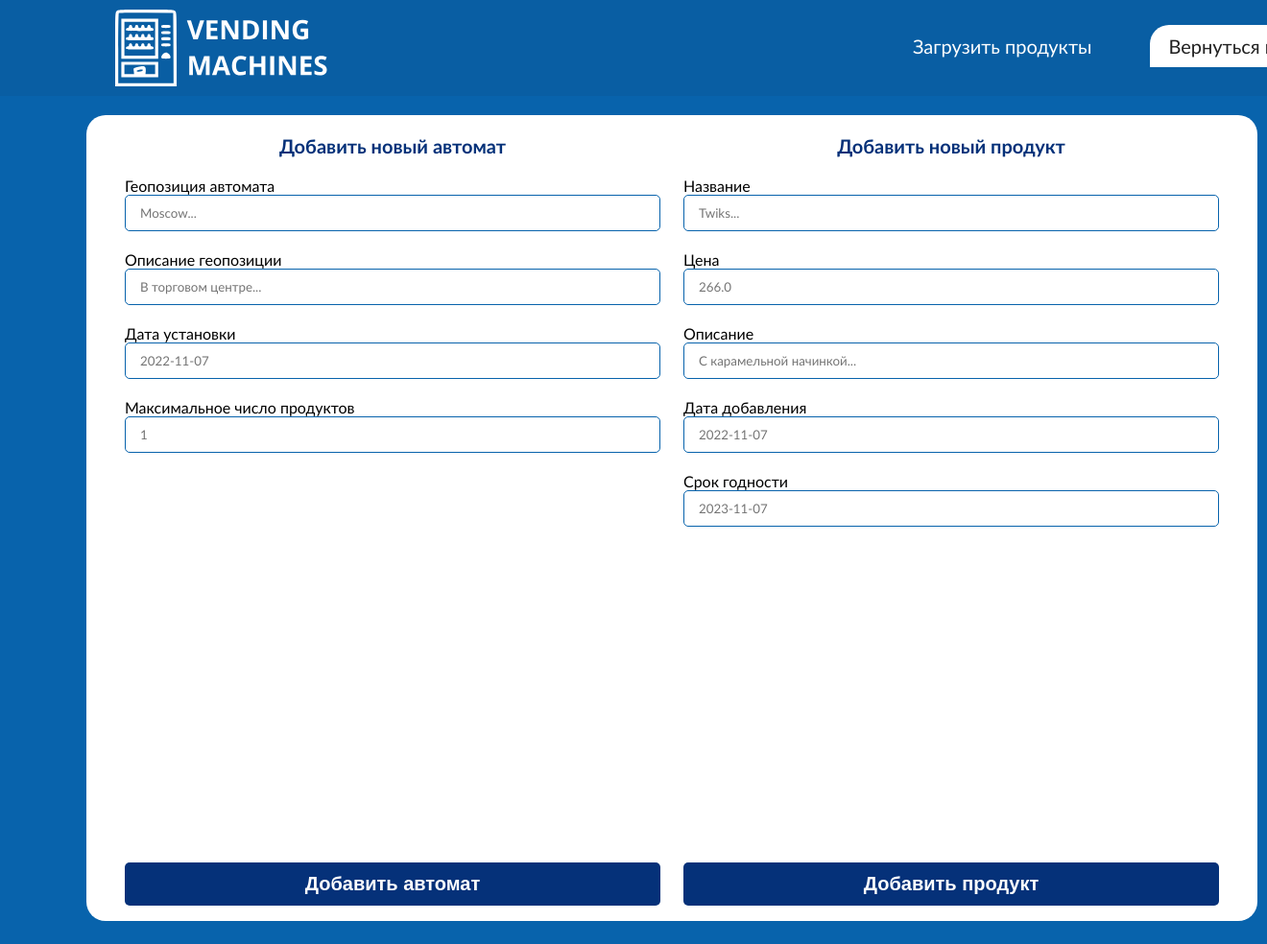
After one commit to neluckoff/vending-machine-site, a Flask app: page /admin in a window 1320 px wide. The commit adds this page. Shown: the whole page at 96% size. Run offline with Flask 2, Linux system fonts and the light colour scheme; data that the repository does not hold is empty; some libraries are stand-ins or nearby versions.

Commit message:
adeed admin panel + confirm page

```diff
--- /dev/null
+++ b/app/database.py
@@ -0,0 +1,69 @@
+import pymysql
+import time
+
+class Database:
+    def __init__(self):
+        try:
+            self.connection = pymysql.connect(
+                host='127.0.0.1',
+                port=3306,
+                user='root',
+                password='Dmitry9260304',
+                database='vending_workbench'
+            )
+        except Exception as ex:
+            print(ex)
+
+        self.machines = self.__generate_machines()
+        self.problems = self.__generate_problems()
+
+    def __generate_machines(self):
+        machines = []
+        with self.connection.cursor() as cursor:
+            cursor.execute("SELECT `id`, `geo` FROM `automat`")
+            rows = cursor.fetchall()
+            for row in rows:
+                machines.append([row[0], row[1]])
+        return machines
+
+    def __generate_problems(self):
+        problems = []
+        with self.connection.cursor() as cursor:
+            cursor.execute("SELECT `id_code`, `name` FROM `break_codes`")
+            rows = cursor.fetchall()
+            for row in rows:
+                problems.append([row[0], row[1]])
+        return problems
+
+    def get_machines(self):
+        return self.machines
+
+    def get_problems(self):
+        return self.problems
+
+    def set_break(self, automat_id: int, break_id: int, desc_break: str):
+        with self.connection.cursor() as cursor:
+            now = time.strftime('%Y-%m-%d %H:%M:%S')
+            id_breakdown = None
+            cursor.execute(f'INSERT INTO `breakdowns` (break_code_id, descriprion, date)'
+                           f'VALUES ({break_id}, "{desc_break}", "{now}")')
+            self.connection.commit()
+            cursor.execute(f'SELECT `id` FROM `breakdowns` WHERE break_code_id = {break_id} AND descriprion = "{desc_break}"')
+            for row in cursor.fetchall():
+                id_breakdown = row[0]
+
+            cursor.execute(f'INSERT INTO `break_history` (automat_id, breakdowns_id)'
+                           f'VALUES ({automat_id}, {id_breakdown})')
+            self.connection.commit()
+
+    def get_products(self, automat_id: int):
+        with self.connection.cursor() as cursor:
+            products = []
+            cursor.execute(f'SELECT  product.id, product.name, product.description FROM product '
+                            f'INNER JOIN automat_products ON automat_products.product_id = product.id '
+                            f'WHERE automat_products.automat_id = {automat_id}')
+
+            for row in cursor.fetchall():
+                products.append([row[0], f'{row[1]} ({row[2]})'])
+
+            return products
--- a/app/main.py
+++ b/app/main.py
@@ -1,24 +1,48 @@
-from flask import Flask, render_template, url_for
-from flask_socketio import SocketIO, send
+from flask import Flask, render_template, url_for, request
+from database import Database
 
 app = Flask(__name__)
-# socketio = SocketIO(app, cors_allowed_origins="*")
+db = Database()
 
 
-# @socketio.on('message')
-# def message_handler(message):
-#     command = server.command(message).replace('\r', '')
-#     result = command.split('\n')
-#     send(f'~/# {message}')
-#     for row in result:
-#         send(row, broadcast=True)
+@app.route('/', methods=['GET'])
+def index():
+    machines = db.get_machines()
+    problems = db.get_problems()
+    products = db.get_products(1)
+    return render_template('index.html', machines=machines, problems=problems, products=products)
 
 
-@app.route('/')
-def index():
-    return render_template('index.html')
+@app.route('/problem', methods=['POST'])
+def problem():
+    machine = request.form['select-machine']
+    problem = request.form['select-problem']
+    text = request.form['problem-desc']
+    # db.set_break(automat_id=machine, break_id=problem, desc_break=text)
+    return "Жалоба отправлена!"
 
 
+@app.route('/order', methods=['POST'])
+def order():
+    machine = request.form['select-machine-to-buy']
+    product = request.form['select-product']
+    print(machine, problem)
+    return render_template('confirm-page.html', head="Вы успешно приобрели товар!", text=f"Товар {product} был успешно приобретен в автомате №{machine}!", btn_text="Вернуться на главную")
+
+@app.route('/admin', methods=['GET'])
+def admin():
+    machines = db.get_machines()
+    problems = db.get_problems()
+    products = db.get_products(1)
+    return render_template('admin.html', machines=machines, problems=problems, products=products)
+
+@app.route('/admin/machine', methods=['POST'])
+def admin_machine():
+    return "Автомат добавлен!"
+
+@app.route('/admin/product', methods=['POST'])
+def admin_product():
+    return "Продукт добавлен!"
+
 if __name__ == '__main__':
-    # socketio.run(app, host='localhost', allow_unsafe_werkzeug=True)
     app.run()
--- /dev/null
+++ b/app/static/css/admin.css
@@ -0,0 +1,78 @@
+body {
+    /* overflow: hidden; */
+    background-color: #0863AC;
+}
+
+.admin {
+    width: 100%;
+    height: 100vh;
+    display: flex;
+    position: relative;
+}
+
+.row {
+    min-height: 100% !important;
+    padding: 120px 0 20px 0 !important;
+}
+
+.white-back {
+    width: 100%;
+    height: 100%;
+    background-color: #FFF;
+    border-radius: 20px;
+    text-align: center;
+    padding: 20px 40px;
+}
+
+.white-back span {
+    width: 100%;
+    color: #053179;
+    font-size: 20px;
+    font-weight: 600;
+}
+
+.problem-field {
+    width: 100%;
+    background-color: transparent;
+    border: 1px solid #0863AC;
+    border-radius: 5px;
+    outline: none;
+    resize: none;
+
+    padding: 10px 15px 10px 15px;
+    font-family: "Gill Sans", sans-serif;
+}
+
+.problem-field:focus {
+    outline: none;
+    box-shadow: 0px 0px 0px 1px #0863AC;
+}
+
+.new-form {
+    width: 100%;
+    height: 100%;
+    padding-top: 20px;
+    text-align: left;
+    position: relative;
+}
+
+.problem-wrapper {
+    padding-bottom: 20px;
+}
+
+.confirm-btn {
+    position: absolute;
+    bottom: 40px;
+    background-color: #053179;
+    border-radius: 5px;
+    width: 100%;
+    display: flex;
+    text-align: center;
+    border: 0;
+}
+
+.confirm-btn span {
+    color: #fff;
+    width: 100%;
+    padding: 10px 20px;
+}
--- a/app/static/css/buy-panel.css
+++ b/app/static/css/buy-panel.css
@@ -67,6 +67,7 @@
     border-radius: 5px;
     text-align: center;
     cursor: pointer;
+    border: 0;
 }
 
 .buy-btn .buy-span {
--- a/app/static/css/header.css
+++ b/app/static/css/header.css
@@ -9,6 +9,7 @@ body {
 }
 
 header {
+    z-index: 999;
     background: rgba(26, 26, 26, 0.06);
     width: 100%;
     position: absolute;
@@ -45,8 +46,8 @@ header ul li {
 
 header ul li .btn-header {
     background-color: #fff;
-    width: 190px;
-    height: 45px;
+    /* width: 190px; */
+    /* height: 45px;    */
     border-radius: 20px 20px 20px 0;
     display: flex;
     justify-content: center;
@@ -57,6 +58,7 @@ header ul li .btn-header {
 header ul li .btn-header span {
     color: #212121;
     font-size: 20px;
+    padding: 10px 20px;
 }
 
 header .image {
--- a/app/static/css/main.css
+++ b/app/static/css/main.css
@@ -2,8 +2,8 @@
     width: 100%;
     min-height: 100vh;
     background-image: url("../assets/background.png");
-    /* background-size: 100%; */
-    padding: 200px 120px 0 120px;
+    background-size: 100%;
+    padding: 10% 120px 0 120px;
     display: flex;
     justify-content: space-between;
 }
@@ -147,6 +147,7 @@
     border-radius: 5px;
     text-align: center;
     cursor: pointer;
+    border: 0;
 }
 
 .confirm-btn .confirm-span {
--- /dev/null
+++ b/app/templates/admin.html
@@ -0,0 +1,92 @@
+<html lang="ru">
+<head>
+    <meta charset="UTF-8">
+    <meta name="viewport" content="width=device-width, initial-scale=1.0">
+    <meta http-equiv="X-UA-Compatible" content="ie=edge">
+    <title>Админ панель | Автомат с едой</title>
+    <link rel="stylesheet" type="text/css" href="../static/css/header.css">
+    <link rel="stylesheet" type="text/css" href="../static/css/admin.css">
+    <link rel="stylesheet" href="https://cdn.jsdelivr.net/npm/bootstrap-v4-grid-only@1.0.0/dist/bootstrap-grid.min.css">
+</head>
+<body>
+    <header>
+        <img src="../static/assets/logo.svg" alt="">
+        <ul>
+            <li>Загрузить продукты</li>
+            <li>
+                <div class="btn-header">
+                    <span>Вернуться на главную</span>
+                </div>
+            </li>
+        </ul>
+    </header>
+
+    <div class="admin">
+        <div class="container">
+            <div class="row">
+                <div class="col-6">
+                    <div class="white-back">
+                        <span>Добавить новый автомат</span>
+                        <form class="new-form" method="post" action="admin/machine">
+                            <label for="geo-machine" class="select-label">Геопозиция автомата</label>
+                            <div class="problem-wrapper">
+                                <input class="problem-field" placeholder="Moscow..." id='geo-machine' name='geo-machine' required></input>
+                            </div>
+                            <label for="geo-decs-machine" class="select-label">Описание геопозиции</label>
+                            <div class="problem-wrapper">
+                                <input class="problem-field" placeholder="В торговом центре..." id='geo-decs-machine' name='geo-decs-machine' required></input>
+                            </div>
+                            <label for="install-date" class="select-label">Дата установки</label>
+                            <div class="problem-wrapper">
+                                <input class="problem-field" placeholder="2022-11-07" id='install-date' name='install-date' required></input>
+                            </div>
+                            <label for="max-products" class="select-label">Максимальное число продуктов</label>
+                            <div class="problem-wrapper">
+                                <input class="problem-field" placeholder="1" id='max-products' name='max-products' required type="number"></input>
+                            </div>
+
+                            <button class="confirm-btn">
+                                <span>Добавить автомат</span>
+                            </button>
+                        </form>
+                    </div>
+                </div>
+                <div class="col-6">
+                    <div class="white-back">
+                        <span>Добавить новый продукт</span>
+
+                        <form class="new-form" method="post" action="admin/product">
+                            <label for="name" class="select-label">Название</label>
+                            <div class="problem-wrapper">
+                                <input class="problem-field" placeholder="Twiks..." id='name' name='name' required></input>
+                            </div>
+                            <label for="price" class="select-label">Цена</label>
+                            <div class="problem-wrapper">
+                                <input class="problem-field" placeholder="266.0" id='price' name='price' required></input>
+                            </div>
+                            <label for="desc" class="select-label">Описание</label>
+                            <div class="problem-wrapper">
+                                <input class="problem-field" placeholder="С карамельной начинкой..." id='desc' name='desc' required></input>
+                            </div>
+                            <label for="date-added" class="select-label">Дата добавления</label>
+                            <div class="problem-wrapper">
+                                <input class="problem-field" placeholder="2022-11-07" id='date-added' name='date-added' required></input>
+                            </div>
+                            <label for="before-date" class="select-label">Срок годности</label>
+                            <div class="problem-wrapper">
+                                <input class="problem-field" placeholder="2023-11-07" id='before-date' name='before-date' required></input>
+                            </div>
+
+                            <button class="confirm-btn">
+                                <span>Добавить продукт</span>
+                            </button>
+                        </form>
+
+                    </div>
+                </div>
+            </div>
+        </div>
+    </div>
+
+</body>
+</html>
```
Also changed, not shown: app/static/css/confirm-page.css (added, +58 -0 lines), app/templates/confirm-page.html (added, +28 -0 lines), app/templates/index.html (+27 -34 lines).
